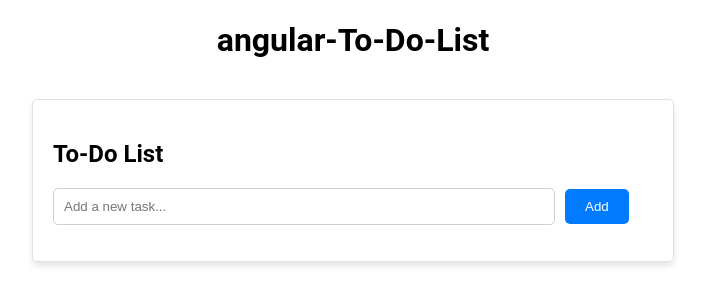
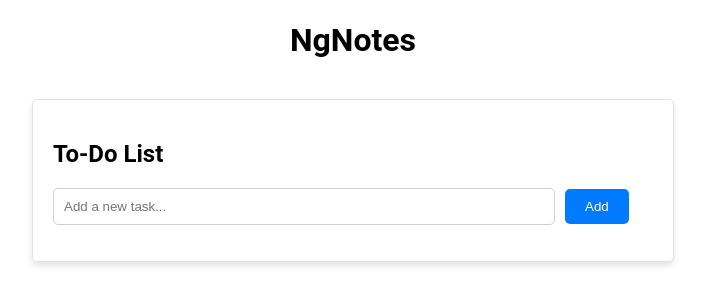
Before and after one commit to Daniel-Santiago-Acosta-1013/NgNotes-Web-App, an Angular app: page / in a window 1280 px wide. Shown: the top 304 px of the page, without its empty margins (287-992 px from the left). Built offline with nearby package versions, Linux system fonts and the light colour scheme.

Commit message:
[add][fix] changing web application name

```diff
--- a/package.json
+++ b/package.json
@@ -1,5 +1,5 @@
 {
-  "name": "angular-to-do-list",
+  "name": "ngnotes-web-app",
   "version": "0.0.0",
   "scripts": {
     "ng": "ng",
--- a/src/app/app.component.ts
+++ b/src/app/app.component.ts
@@ -2,9 +2,9 @@ import { Component } from '@angular/core';
 
 @Component({
   selector: 'app-root',
-  templateUrl: './app.component.html',  // Actualiza esta línea
-  styleUrls: ['./app.component.scss']    // Actualiza esta línea
+  templateUrl: './app.component.html',
+  styleUrls: ['./app.component.scss']
 })
 export class AppComponent {
-  title = 'angular-To-Do-List';
+  title = 'NgNotes';
 }
--- a/src/index.html
+++ b/src/index.html
@@ -2,7 +2,7 @@
 <html lang="en">
 <head>
   <meta charset="utf-8">
-  <title>AngularToDoList</title>
+  <title>NgNotes</title>
   <base href="/">
   <meta name="viewport" content="width=device-width, initial-scale=1">
   <link rel="icon" type="image/x-icon" href="favicon.ico">
```
Also changed, not shown: 1 other file (tests, documents, lock files or other folders).
